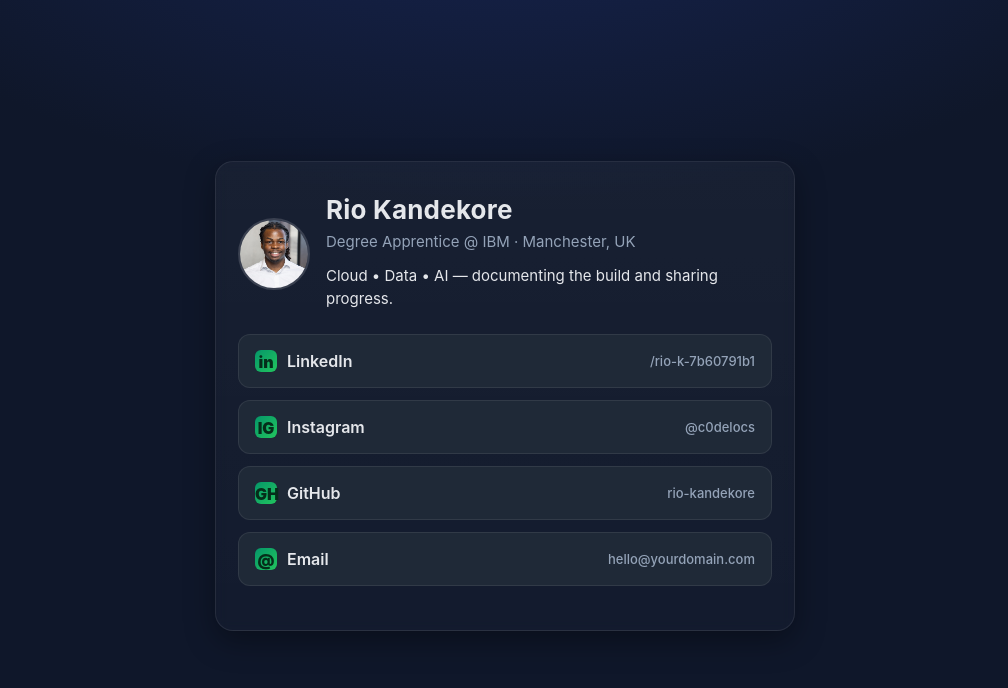
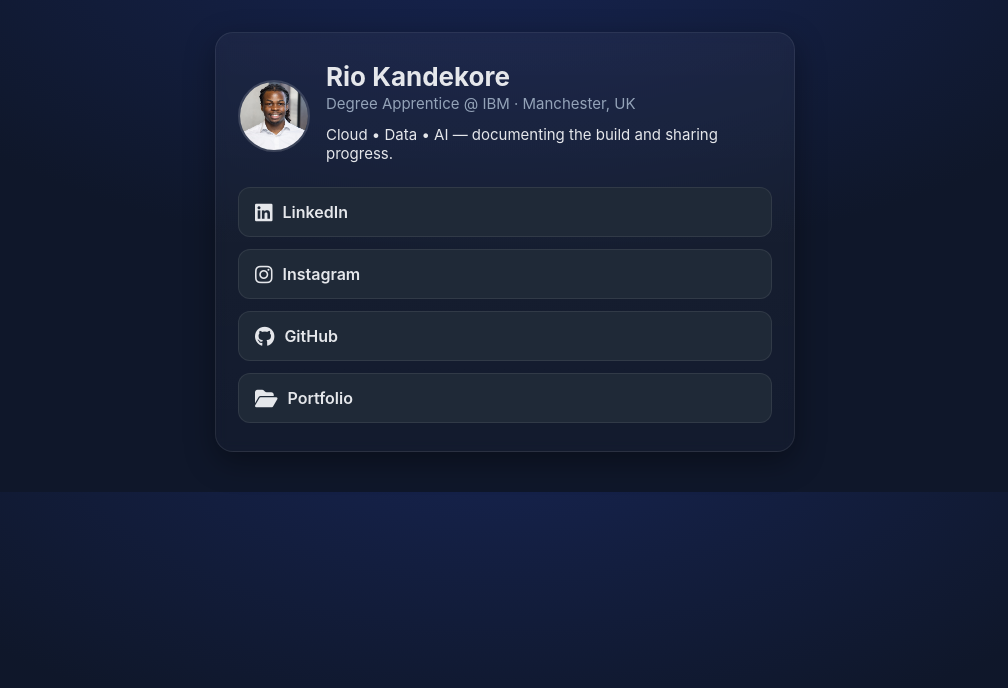
Before and after one commit to c0delocs/c0delocs.github.io, a plain HTML site: page index.html in a window 1280 px wide. Shown: the whole page, without its empty margins (135-1143 px from the left). Drawn offline with Linux system fonts and the light colour scheme.

Commit message:
Update index.html

```diff
--- a/index.html
+++ b/index.html
@@ -9,6 +9,8 @@
   <meta property="og:description" content="All of Rio's important links in one place." />
   <meta property="og:type" content="website" />
   <meta name="theme-color" content="#0f172a" />
+  <!-- Font Awesome for icons -->
+  <link rel="stylesheet" href="https://cdnjs.cloudflare.com/ajax/libs/font-awesome/6.4.0/css/all.min.css">
   <style>
     :root {
       --bg: #0f172a;
@@ -21,15 +23,13 @@
       --ring: rgba(34, 197, 94, 0.35);
     }
     * { box-sizing: border-box; }
-    html, body { height: 100%; }
     body {
       margin: 0;
       display: grid;
       place-items: center;
       background: radial-gradient(1200px 600px at 50% -20%, #172554 0%, var(--bg) 60%);
       color: var(--txt);
-      font-family: Inter, system-ui, -apple-system, Segoe UI, Roboto, Ubuntu, Cantarell, "Helvetica Neue", Arial, "Noto Sans", "Apple Color Emoji", "Segoe UI Emoji", "Segoe UI Symbol", "Noto Color Emoji";
-      line-height: 1.5;
+      font-family: Inter, system-ui, -apple-system, Segoe UI, Roboto, Ubuntu, Cantarell, "Helvetica Neue", Arial, "Noto Sans";
     }
     .wrap {
       width: 100%;
@@ -58,31 +58,14 @@
       object-fit: cover;
       border: 2px solid rgba(255,255,255,0.15);
     }
-    h1 {
-      margin: 0;
-      font-size: 26px;
-      letter-spacing: 0.2px;
-    }
-    .subtitle {
-      color: var(--muted);
-      margin-top: 2px;
-      font-size: 15px;
-    }
-    .bio {
-      margin: 12px 0 8px;
-      color: var(--txt);
-      font-size: 15px;
-    }
-    .links {
-      display: grid;
-      gap: 12px;
-      margin-top: 16px;
-    }
+    h1 { margin: 0; font-size: 26px; }
+    .subtitle { color: var(--muted); font-size: 15px; margin-top: 2px; }
+    .bio { margin: 12px 0 8px; font-size: 15px; }
+    .links { display: grid; gap: 12px; margin-top: 16px; }
     .btn {
       display: flex;
       align-items: center;
-      justify-content: space-between;
-      gap: 12px;
+      gap: 10px;
       text-decoration: none;
       padding: 14px 16px;
       border-radius: 12px;
@@ -97,39 +80,6 @@
       transform: translateY(-1px);
       border-color: rgba(255,255,255,0.16);
       box-shadow: 0 0 0 6px var(--ring);
-    }
-    .btn span.small {
-      color: var(--muted);
-      font-weight: 500;
-      font-size: 13px;
-      margin-left: 4px;
-    }
-    .left {
-      display: flex;
-      align-items: center;
-      gap: 10px;
-    }
-    .icon {
-      width: 22px;
-      height: 22px;
-      display: inline-grid;
-      place-items: center;
-      border-radius: 6px;
-      background: linear-gradient(135deg, #059669, var(--accent));
-      color: #052e1a;
-      font-weight: 900;
-    }
-    footer {
-      margin-top: 16px;
-      text-align: center;
-      color: var(--muted);
-      font-size: 13px;
-    }
-    .note {
-      display: inline-block;
-      margin-top: 6px;
-      font-size: 12px;
-      color: var(--muted);
     }
   </style>
 </head>
@@ -146,42 +96,22 @@
       </header>
 
       <div class="links">
-        <a class="btn" href="https://www.linkedin.com/in/rio-k-7b60791b1/" target="_blank" rel="noopener">
-          <div class="left">
-            <div class="icon">in</div>
-            <div>LinkedIn</div>
-          </div>
-          <span class="small">/rio-k-7b60791b1</span>
+        <a class="btn" href="https://www.linkedin.com/in/rio-k-7b60791b1/" target="_blank">
+          <i class="fab fa-linkedin fa-lg"></i> LinkedIn
         </a>
 
-        <a class="btn" href="https://www.instagram.com/c0delocs/" target="_blank" rel="noopener">
-          <div class="left">
-            <div class="icon">IG</div>
-            <div>Instagram</div>
-          </div>
-          <span class="small">@c0delocs</span>
+        <a class="btn" href="https://www.instagram.com/c0delocs/" target="_blank">
+          <i class="fab fa-instagram fa-lg"></i> Instagram
         </a>
 
-        <a class="btn" href="https://github.com/rio-kandekore" target="_blank" rel="noopener">
-          <div class="left">
-            <div class="icon">GH</div>
-            <div>GitHub</div>
-          </div>
-          <span class="small">rio-kandekore</span>
+        <a class="btn" href="https://github.com/c0delocs" target="_blank">
+          <i class="fab fa-github fa-lg"></i> GitHub
         </a>
 
-        <a class="btn" href="mailto:hello@yourdomain.com">
-          <div class="left">
-            <div class="icon">@</div>
-            <div>Email</div>
-          </div>
-          <span class="small">hello@yourdomain.com</span>
+        <a class="btn" href="https://github.com/c0delocs?tab=repositories" target="_blank">
+          <i class="fas fa-folder-open fa-lg"></i> Portfolio
         </a>
       </div>
-
-      <footer>
-
-      </footer>
     </section>
   </main>
 </body>
```
